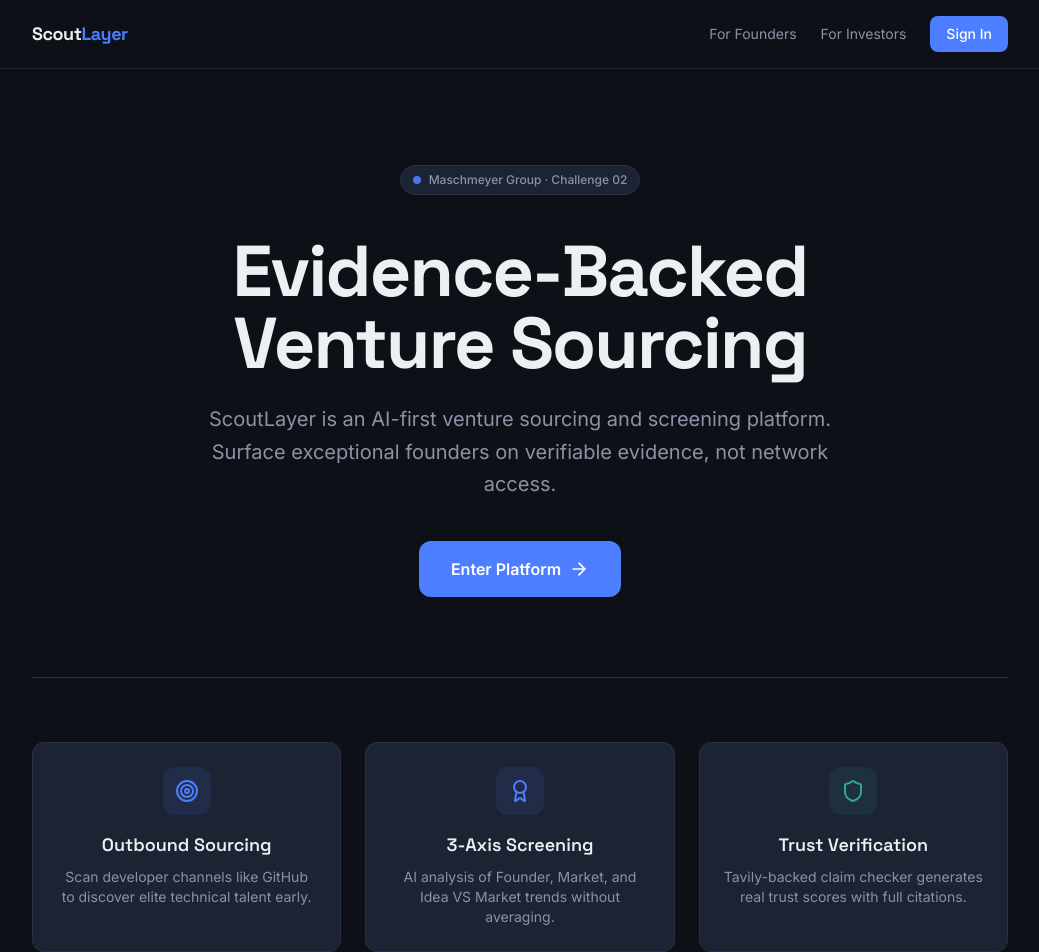
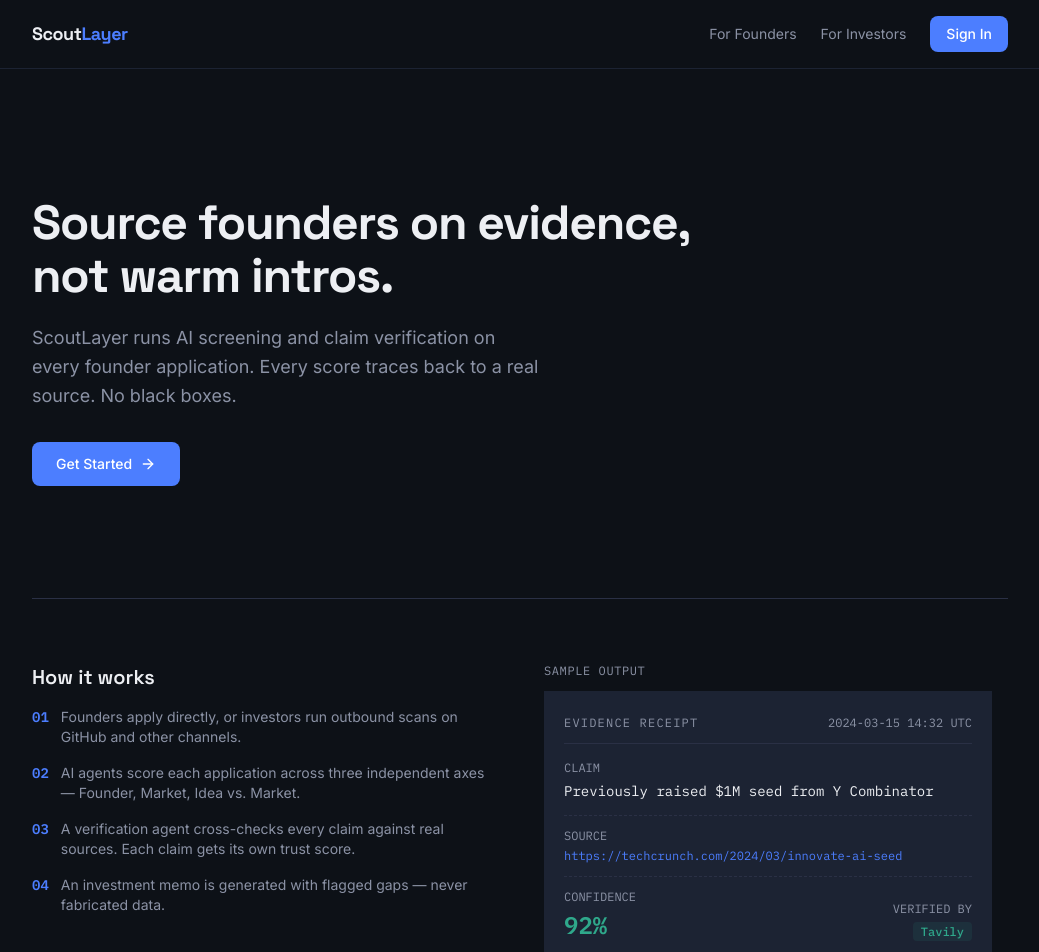
Before and after one commit to samkiell/scoutlayer, a Next.js app: page / in a window 1280 px wide. Shown: the top 952 px of the page, without its empty margins (120-1159 px from the left). Built offline with nearby package versions, Linux system fonts and the light colour scheme; no server answers.

Commit message:
feat: implement landing page with Google OAuth integration for user authentication

```diff
--- a/app/page.tsx
+++ b/app/page.tsx
@@ -3,7 +3,7 @@
 import React, { useEffect } from 'react';
 import { useSession, signIn } from 'next-auth/react';
 import { useRouter } from 'next/navigation';
-import { ArrowRight, Target, Award, Shield } from 'lucide-react';
+import { ArrowRight } from 'lucide-react';
 import EvidenceReceipt from '@/components/EvidenceReceipt';
 import LandingNavbar from '@/components/LandingNavbar';
 import Footer from '@/components/Footer';
@@ -37,72 +37,62 @@ export default function Home() {
     <div className="flex-1 flex flex-col bg-bg text-text">
       <LandingNavbar />
 
-      {/* Hero section */}
-      <main className="flex-1 max-w-5xl mx-auto px-6 flex flex-col items-center justify-center text-center py-24">
-        <div className="inline-flex items-center gap-2 px-3 py-1.5 rounded-full bg-surface border border-border text-xs font-medium text-text-muted mb-10">
-          <span className="flex h-2 w-2 rounded-full bg-action animate-pulse"></span>
-          Maschmeyer Group · Challenge 02
-        </div>
-
-        <h1 className="font-display text-5xl sm:text-7xl font-bold tracking-tight mb-6 text-text">
-          Evidence-Backed
-          <br />
-          Venture Sourcing
-        </h1>
-
-        <p className="text-lg sm:text-xl text-text-muted max-w-2xl mb-10 leading-relaxed">
-          ScoutLayer is an AI-first venture sourcing and screening platform.
-          Surface exceptional founders on verifiable evidence, not network access.
-        </p>
-
-        <div className="flex flex-col sm:flex-row gap-4 mb-20">
+      <main className="flex-1 max-w-5xl mx-auto px-6 w-full">
+        {/* Hero — left-aligned, no decoration */}
+        <section className="pt-24 pb-20 sm:pt-32 sm:pb-28 max-w-2xl">
+          <h1 className="font-display text-4xl sm:text-5xl font-bold tracking-tight leading-[1.1] mb-5">
+            Source founders on evidence,
+            <br />
+            not warm intros.
+          </h1>
+          <p className="text-text-muted text-lg leading-relaxed mb-8 max-w-lg">
+            ScoutLayer runs AI screening and claim verification on every founder application.
+            Every score traces back to a real source. No black boxes.
+          </p>
           <button
             onClick={() => signIn('google')}
-            className="flex items-center justify-center gap-2 px-8 py-4 bg-action hover:bg-action/90 text-white font-semibold rounded-xl text-md transition-all group"
+            className="inline-flex items-center gap-2 px-6 py-3 bg-action hover:bg-action/90 text-white font-medium rounded-lg text-sm transition-colors group"
           >
-            Enter Platform
-            <ArrowRight className="h-5 w-5 transition-transform group-hover:translate-x-1" />
+            Get Started
+            <ArrowRight className="h-4 w-4 transition-transform group-hover:translate-x-0.5" />
           </button>
-        </div>
+        </section>
 
-        {/* Feature Highlights */}
-        <div className="grid sm:grid-cols-3 gap-6 w-full border-t border-border pt-16">
-          <div className="flex flex-col items-center p-6 bg-surface border border-border rounded-xl">
-            <div className="p-3 bg-action/10 rounded-xl mb-4 text-action">
-              <Target className="h-6 w-6" />
-            </div>
-            <h3 className="font-display font-semibold text-lg mb-2 text-text">Outbound Sourcing</h3>
-            <p className="text-sm text-text-muted">Scan developer channels like GitHub to discover elite technical talent early.</p>
+        {/* What it does — two columns, text + receipt */}
+        <section className="pb-20 sm:pb-28 grid sm:grid-cols-2 gap-12 items-start border-t border-border pt-16">
+          <div>
+            <h2 className="font-display text-xl font-semibold mb-4">How it works</h2>
+            <ol className="flex flex-col gap-4 text-sm text-text-muted">
+              <li className="flex gap-3">
+                <span className="font-data text-action font-semibold shrink-0">01</span>
+                <span>Founders apply directly, or investors run outbound scans on GitHub and other channels.</span>
+              </li>
+              <li className="flex gap-3">
+                <span className="font-data text-action font-semibold shrink-0">02</span>
+                <span>AI agents score each application across three independent axes — Founder, Market, Idea vs. Market.</span>
+              </li>
+              <li className="flex gap-3">
+                <span className="font-data text-action font-semibold shrink-0">03</span>
+                <span>A verification agent cross-checks every claim against real sources. Each claim gets its own trust score.</span>
+              </li>
+              <li className="flex gap-3">
+                <span className="font-data text-action font-semibold shrink-0">04</span>
+                <span>An investment memo is generated with flagged gaps — never fabricated data.</span>
+              </li>
+            </ol>
           </div>
 
-          <div className="flex flex-col items-center p-6 bg-surface border border-border rounded-xl">
-            <div className="p-3 bg-action/10 rounded-xl mb-4 text-action">
-              <Award className="h-6 w-6" />
-            </div>
-            <h3 className="font-display font-semibold text-lg mb-2 text-text">3-Axis Screening</h3>
-            <p className="text-sm text-text-muted">AI analysis of Founder, Market, and Idea VS Market trends without averaging.</p>
+          <div className="flex flex-col gap-3">
+            <span className="text-xs font-data text-text-muted uppercase tracking-wider">Sample output</span>
+            <EvidenceReceipt
+              claim="Previously raised $1M seed from Y Combinator"
+              source="https://techcrunch.com/2024/03/innovate-ai-seed"
+              confidence={92}
+              verifiedBy="tavily"
+              timestamp="2024-03-15 14:32 UTC"
+            />
           </div>
-
-          <div className="flex flex-col items-center p-6 bg-surface border border-border rounded-xl">
-            <div className="p-3 bg-trust/10 rounded-xl mb-4 text-trust">
-              <Shield className="h-6 w-6" />
-            </div>
-            <h3 className="font-display font-semibold text-lg mb-2 text-text">Trust Verification</h3>
-            <p className="text-sm text-text-muted">Tavily-backed claim checker generates real trust scores with full citations.</p>
-          </div>
-        </div>
-
-        {/* Evidence Receipt Preview */}
-        <div className="mt-16 flex flex-col items-center">
-          <h2 className="font-display text-lg font-semibold text-text-muted mb-6">Every claim needs a receipt</h2>
-          <EvidenceReceipt
-            claim="Previously raised $1M seed round from Y Combinator"
-            source="https://techcrunch.com/2024/03/innovate-ai-seed"
-            confidence={92}
-            verifiedBy="tavily"
-            timestamp="2024-03-15 14:32 UTC"
-          />
-        </div>
+        </section>
       </main>
 
       <Footer />
```
